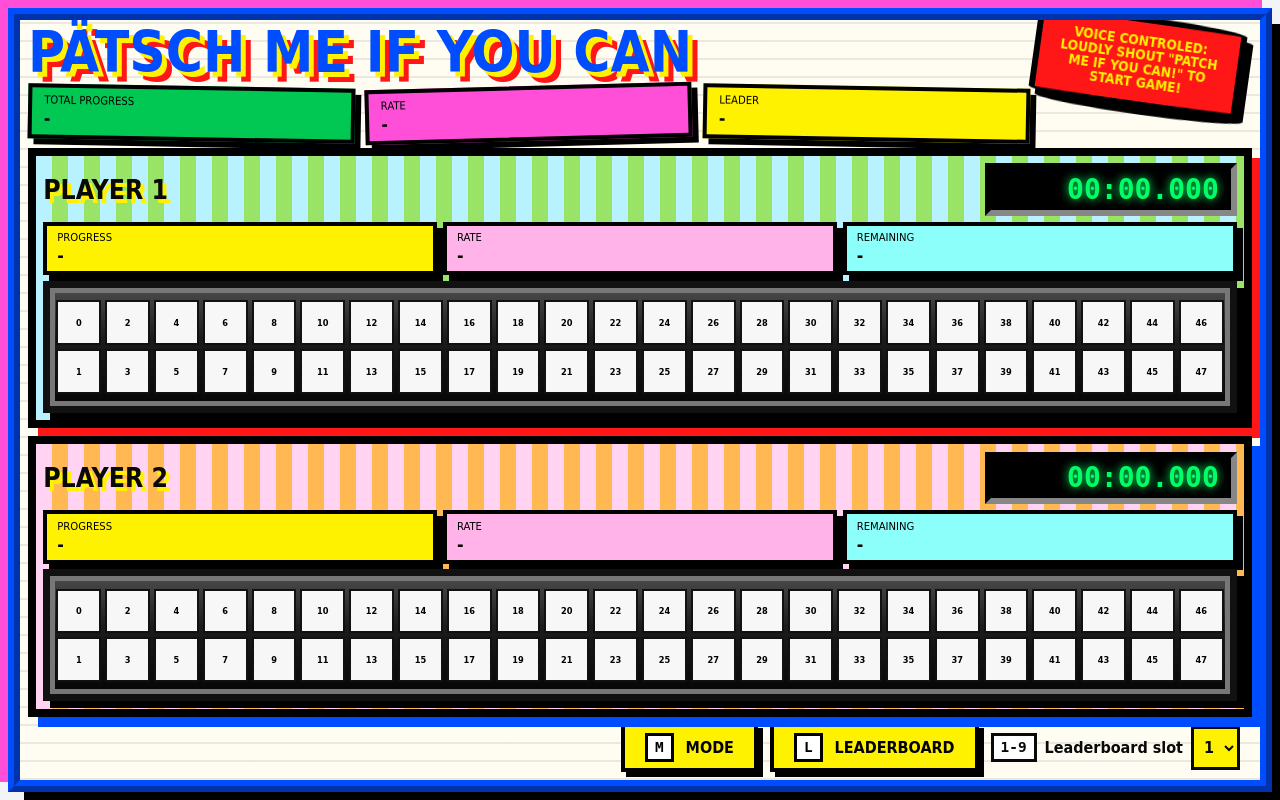
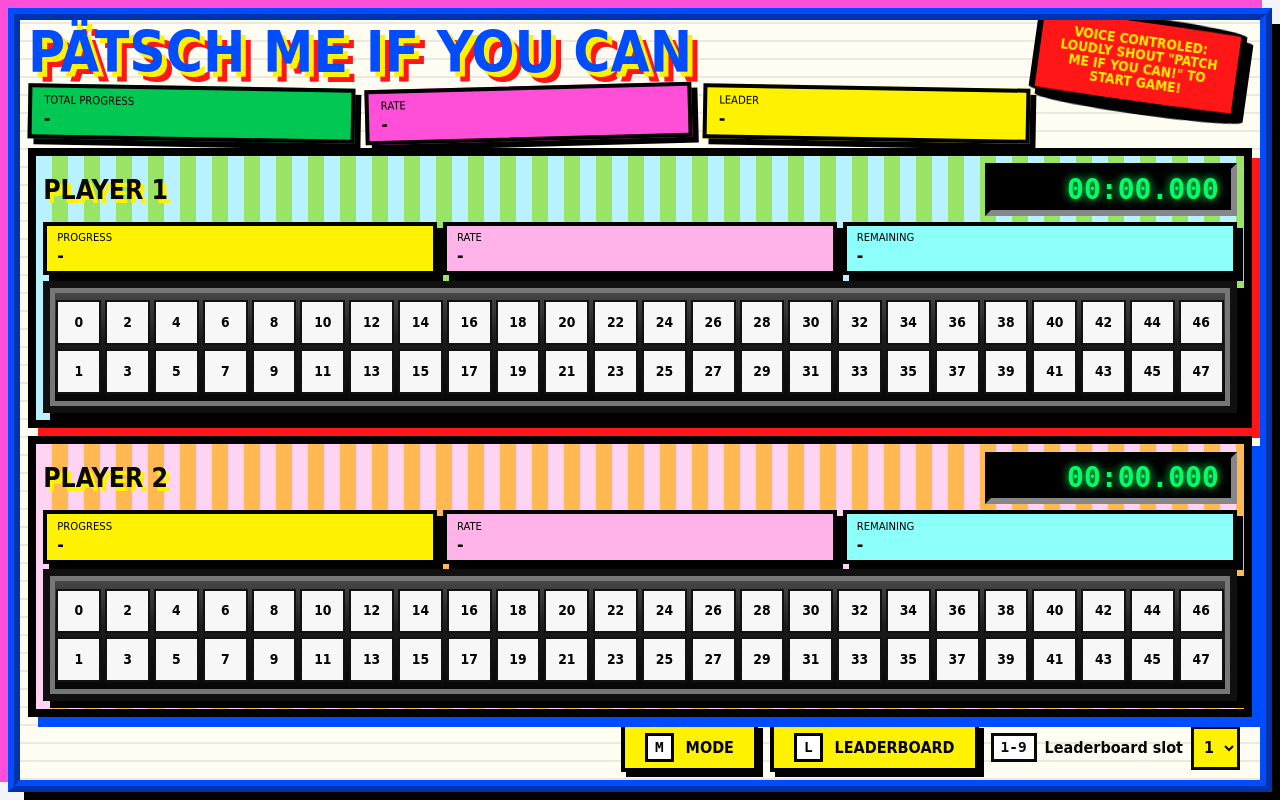
Before and after one commit to Selfnet/PaetschMeIfYouCan, a Flask app: page / in a window 1280 px wide. Run offline with Flask 3, Linux system fonts and the light colour scheme.

Commit message:
fix(ui): enlarge port numbers by half

```diff
--- a/Test_Server/templates/index.html
+++ b/Test_Server/templates/index.html
@@ -232,7 +232,7 @@
         .switch-caption { margin: 0 0 clamp(4px, 0.8vh, 8px); padding: 3px 8px; border: 3px dashed #000; background: #fff; font-size: clamp(0.72rem, 1.3vh, 0.92rem); font-weight: 900; text-align: center; }
         .player-panel > .board { grid-row: 4; }
         .board { --board-gap: clamp(2px, 0.5vh, 5px); --port-width: minmax(0, 1fr); --port-height: minmax(0, 1fr); position: relative; display: grid; grid-template-columns: repeat(24, var(--port-width)); grid-template-rows: repeat(2, var(--port-height)); place-content: center; gap: var(--board-gap); min-height: 0; overflow: hidden; padding: clamp(5px, 0.8vh, 12px); border: 7px solid #111; background: linear-gradient(180deg, #4b4b4b, #1c1c1c 42%, #050505); box-shadow: inset 0 0 0 5px #777, 7px 7px 0 #000; }
-        .patch-cell { grid-column: var(--switch-column); grid-row: var(--switch-row); display: grid; place-items: center; width: 100%; height: 100%; min-width: 0; min-height: 0; border: 2px solid #111; color: #000; background: #f7f7f7; font-family: var(--font-condensed); font-size: clamp(0.5rem, 1.15vh, 0.86rem); font-variant-numeric: tabular-nums; font-weight: 900; line-height: 1; transition: transform 160ms var(--ease-out), border-color 160ms var(--ease-out), box-shadow 160ms var(--ease-out), background-color 160ms var(--ease-out); }
+        .patch-cell { grid-column: var(--switch-column); grid-row: var(--switch-row); display: grid; place-items: center; width: 100%; height: 100%; min-width: 0; min-height: 0; border: 2px solid #111; color: #000; background: #f7f7f7; font-family: var(--font-condensed); font-size: clamp(0.75rem, 1.725vh, 1.29rem); font-variant-numeric: tabular-nums; font-weight: 900; line-height: 1; transition: transform 160ms var(--ease-out), border-color 160ms var(--ease-out), box-shadow 160ms var(--ease-out), background-color 160ms var(--ease-out); }
         .patch-cell.is-patched { border-color: #00ff66; color: var(--yellow); background: radial-gradient(circle at 34% 30%, rgba(255, 255, 255, 0.14), transparent 25%), linear-gradient(145deg, #2b2b2b, var(--patched) 70%); box-shadow: 0 0 11px #00ff66, inset 0 0 0 2px #000; }
         .patch-cell.is-wrong { border: 4px solid var(--red); color: var(--red); }
         .patch-cell.is-unknown { color: #555; background: #ddd; }
```
